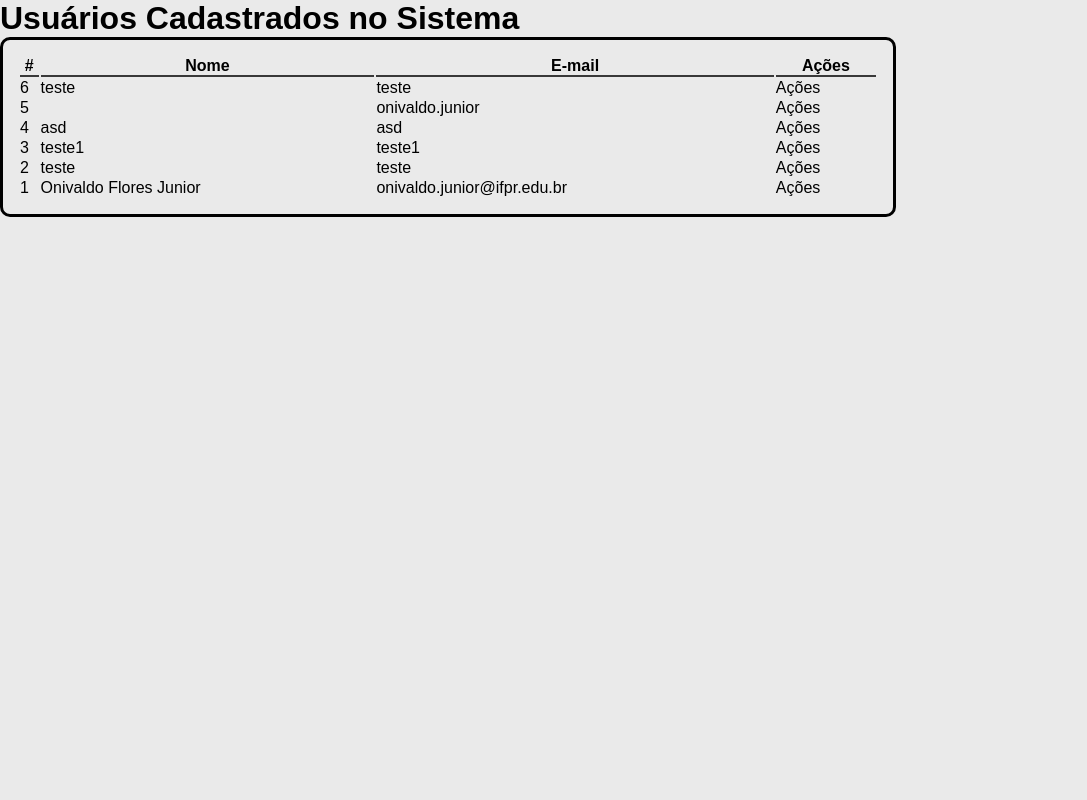
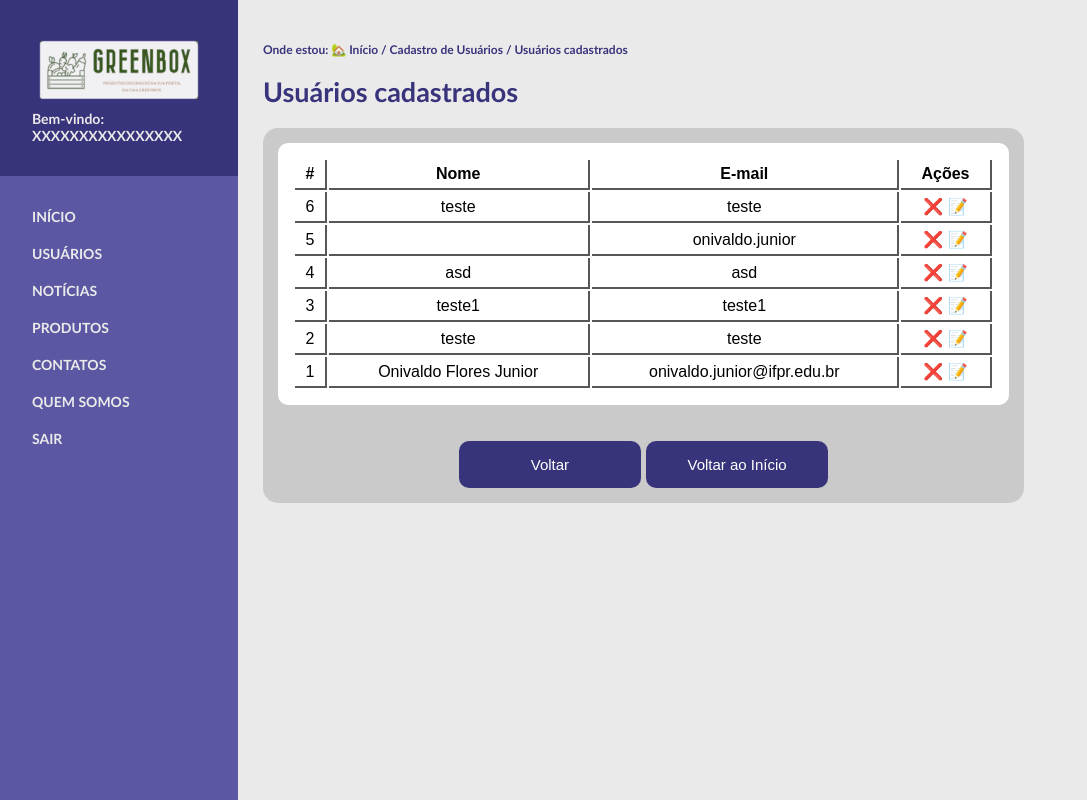
Before and after one commit to onivaldoflores/greenbox, a PHP site: page /adm/listaUsuarios.php in a window 1280 px wide. Shown: the whole page, without its empty margins (0-1087 px from the left). Run offline with PHP 8.4, Linux system fonts and the light colour scheme; a user stored in the database is signed in; data comes from the database, SQL or seed files in the repository.

Commit message:
Arquivos atualizados para a aula do dia 14/08

```diff
--- a/adm/estilo/estilo.css
+++ b/adm/estilo/estilo.css
@@ -11,15 +11,12 @@ body{
     background: #EAEAEA;
 }
 
-#espaco-login{
-    position: absolute;
-    top: 50%;
-    left: 50%;
-    transform:translate(-50%,-50%);
+.formulario{
     color: white;
     padding: 15px;
     border-radius: 15px;
-    background-color: rgba(0,0,0,0.6);
+    background-color: #cacaca;
+    text-align: center;
 }
 
 .campoForm{
@@ -27,32 +24,48 @@ body{
     border: none;
     outline: none;
     font-size: 15px;
+    width: 95%;
+    border-radius: 10px;
 }
 
 .btnEnviar{
-    background-color: dodgerblue;
+    background-color: #38347B;
     border: none;
     padding: 15px;
-    width: 100%;
     border-radius: 10px;
     font-size: 15px;
     color: white;
+    width: 25%;
 }
 
 .btnEnviar:hover{
-    background-color: deepskyblue;
+    background-color: #5B57A2;
     cursor: pointer;
 }
 
 .tabela_usuarios{
-    border: 3px #000 solid;
     border-radius: 10px;
     padding: 15px;
-    width: 70%;
+    width: 100%;
+    background-color: #FFF;
+    color: black;
+
 }
 
 .tabela_usuarios th{
-    border-bottom: 2px #393939 solid;
+    border-bottom: 2px #575757 solid;
+    border-right: 2px #575757 solid;
+    padding: 5px;
+}
+
+.tabela_usuarios td{
+    border-bottom: 2px #575757 solid;
+    border-right: 2px #575757 solid;
+    padding: 5px;
+}
+
+.tabela_usuarios td a{
+    text-decoration: none;
 }
 
 #geral{
@@ -100,17 +113,20 @@ body{
 }
 
 #geral-dir{
+    flex-grow: 1;
+    padding: 42px 0px 0px 25px;
+}
+
+#geral-dir section{
+    margin-top: 20px;
+}
+
+.grid{
     display: grid;
-    flex-grow: 1;
     grid-template-columns: 354px 354px;
     grid-template-rows: 258px 258px;
     gap: 25px;
-    padding: 42px 0px 0px 25px;
-}
 
-#geral-dir1{
-    flex-grow: 1;
-    padding: 42px 0px 0px 25px;
 }
 
 .titulo-aba{
@@ -149,3 +165,36 @@ body{
     grid-column-start: 1;
     grid-column-end: 3;
 }
+
+.mapa-site p{
+    font-family: Trebuchet MS;
+    font-size: 12px;
+    font-style: normal;
+    font-weight: 700;
+    line-height: normal;
+    color: #38347B;
+}
+
+.mapa-site p a{
+    font-family: Trebuchet MS;
+    font-size: 12px;
+    font-style: normal;
+    font-weight: 700;
+    line-height: normal;
+    text-decoration: none;
+    color: #38347B;
+}
+
+.mapa-site p a:hover{
+    text-decoration: underline;
+    cursor: pointer;
+}
+
+.mapa-site h1{
+    font-family: Trebuchet MS;
+    font-size: 27px;
+    font-style: normal;
+    font-weight: 700;
+    line-height: normal;
+    color: #38347B;
+}
--- a/adm/listaUsuarios.php
+++ b/adm/listaUsuarios.php
@@ -6,17 +6,63 @@
     $result = mysqli_query($conn, $sql);
 ?>
 
+<?php
+session_start();
+
+if(!isset($_SESSION['login']) == true){
+    unset($_SESSION['login']);
+    session_destroy();
+    header('location:index.php');
+}
+
+?>
+
 <!DOCTYPE html>
 <html lang="pt-br">
 <head>
     <meta charset="UTF-8">
     <meta name="viewport" content="width=device-width, initial-scale=1.0">
-    <title>Lista de Usuários Cadastrados</title>
+    <title>Sistema administrativo</title>
     <link rel="stylesheet" href="estilo/estilo.css">
+    <script>
+        function redirect_inicio(){
+            window.location.href = "sistema.php";
+        }
+
+        function redirect_voltar(){
+            window.location.href = "cadUsuarios.php";
+        }
+    </script>
 </head>
 <body>
-    <h1>Usuários Cadastrados no Sistema</h1>
+    <div id="geral">
+        <div id="geral-esq">
+            <div id="logo">
+                <img src="img/logo.png" alt="">
+                <br>
+                <label>
+                    Bem-vindo: <br>
+                    XXXXXXXXXXXXXXXX
+                </label>
+            </div>
+            <div id="menu">
+                <?php
+                    require_once("menu.php");
+                ?>
+            </div>
+        </div>
+        <div id="geral-dir">
+            <div class="mapa-site">
+                <p>Onde estou:
+                    <a href="sistema.php">&#127969; Início</a>
+                    / <a href="cadUsuarios.php">Cadastro de Usuários</a>
+                    / <a href="listaUsuarios.php">Usuários cadastrados</a>
+                </p>
+                <br>
+                <h1>Usuários cadastrados</h1>
+            </div>
 
+            <section class="formulario">
                 <table class="tabela_usuarios"> <!-- TABELA -->
                     <thead> <!-- CABEÇALHO DA TABELA -->
                         <tr> <!-- LINHA DA TABELA -->
@@ -33,13 +79,19 @@
                                 echo "<td>". $usuario['id'] ."</td>";
                                 echo "<td>". $usuario['nome'] ."</td>";
                                 echo "<td>". $usuario['email'] ."</td>";
-                    echo "<td>Ações</td>";
+                                echo "<td><a href='#'>&#10060;</a> <a href='#'>&#128221;</a></td>";
                             echo "</tr>";
                         }
                     ?>
                     </tbody>
+                </table>
+                <br><br>
 
-    </table>
+                <input type="button" name="Buscar" onclick="redirect_voltar()" class="btnEnviar" value="Voltar">
+                <input type="button" name="Buscar" onclick="redirect_inicio()" class="btnEnviar" value="Voltar ao Início">
+            </section>
+        </div>
+    </div>
 
 </body>
 </html>
```
Also changed, not shown: adm/cadUsuarios.php (+13 -7 lines), adm/sistema.php (+6 -2 lines). Lines whose indentation alone changed are shown as unchanged.
